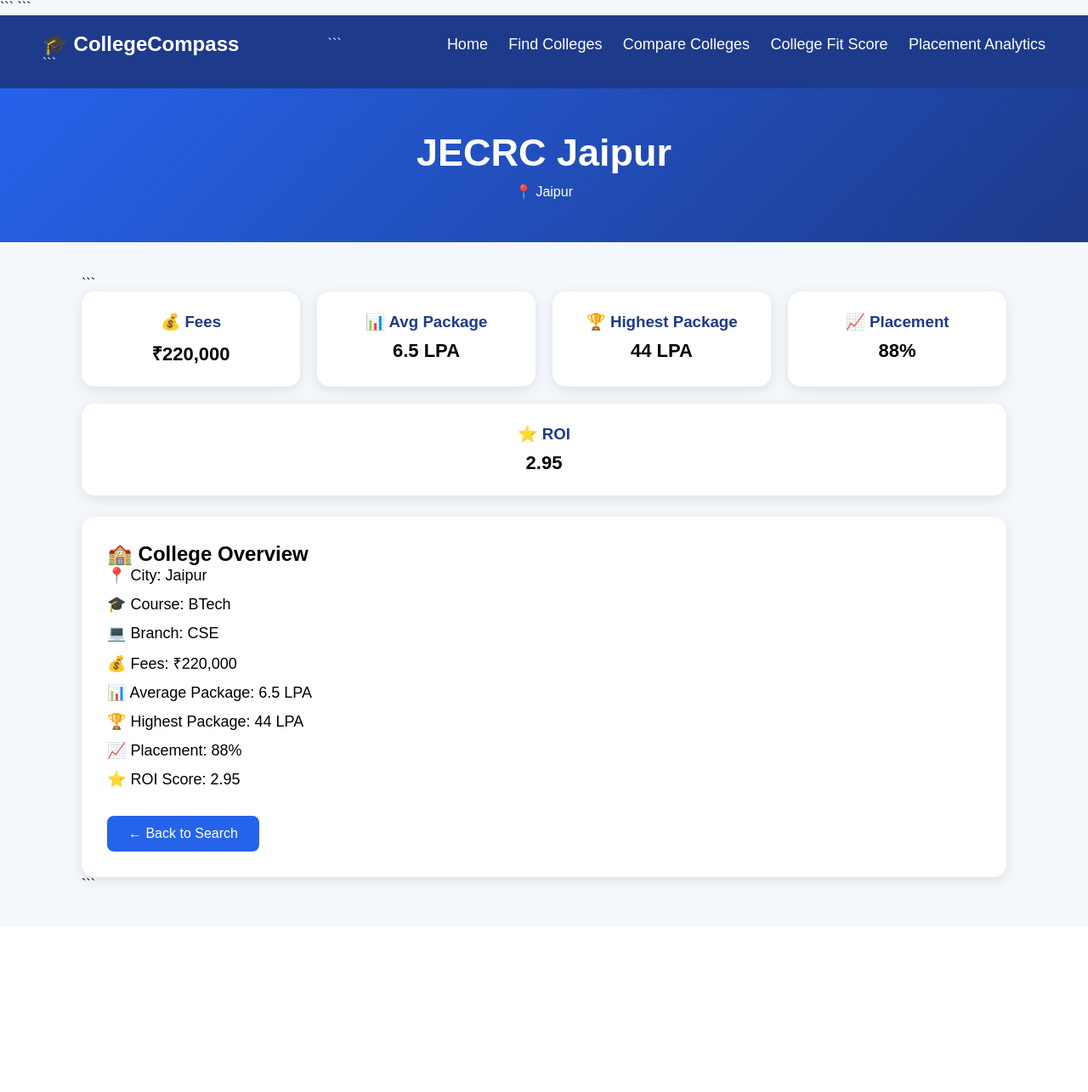
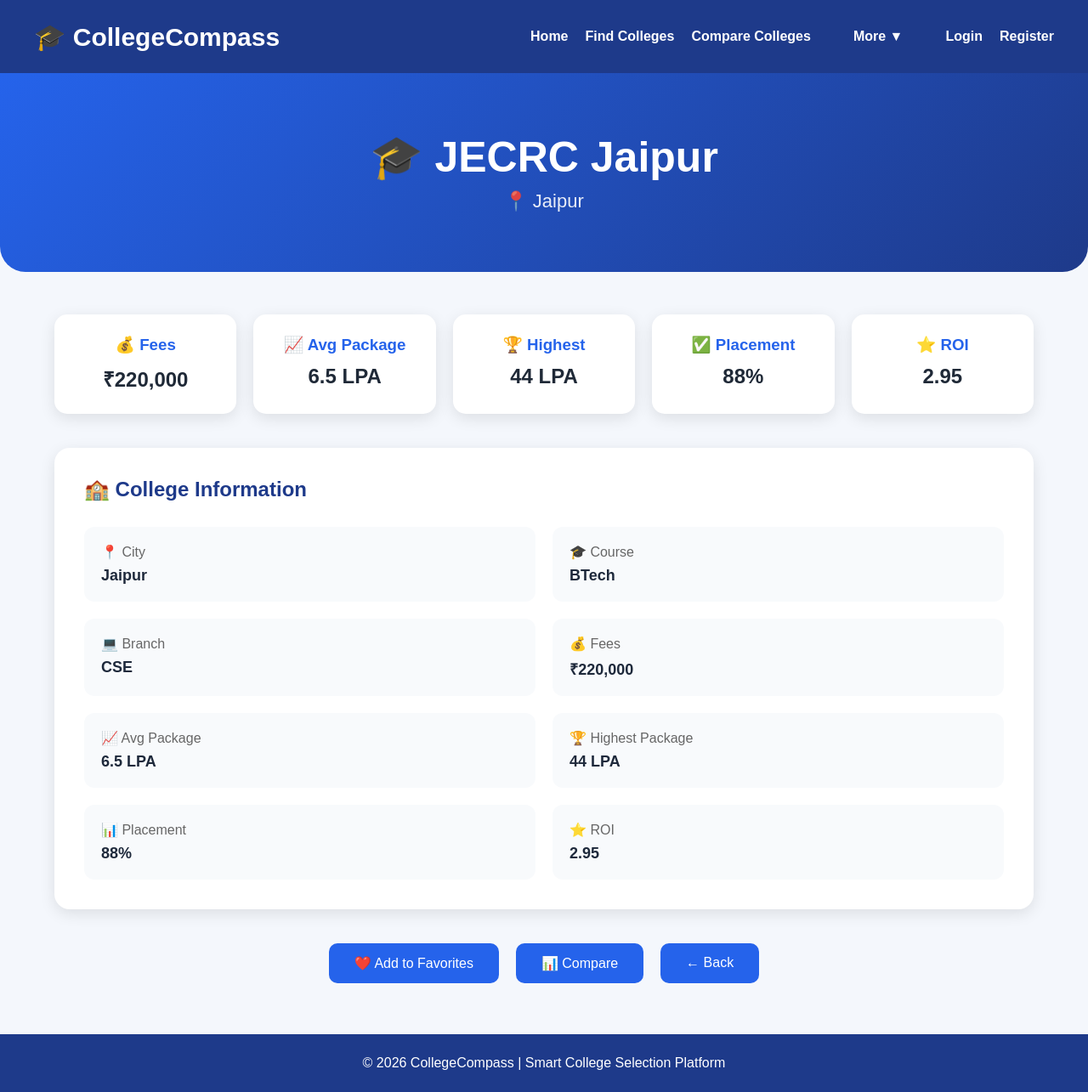
Before and after one commit to Shreyansh-Sharma23/CollegeCompass, a Flask app: page /college/1 in a window 1280 px wide. Shown: the whole page at 85% size. Before the commit the page ends 1047 px from the top, so only its background shows below. Run offline with Flask 3, Linux system fonts and the light colour scheme; data comes from the database, SQL or seed files in the repository.

Commit message:
Redesign college profile page and continue UI refactoring

````diff
--- a/static/css/style.css
+++ b/static/css/style.css
@@ -362,3 +362,145 @@ form button{
     }
 
 }
+/* =====================================================
+   COLLEGE PROFILE
+===================================================== */
+
+.profile-hero{
+
+    background:linear-gradient(135deg,#2563eb,#1e3a8a);
+    color:white;
+    text-align:center;
+    padding:70px 20px;
+    border-radius:0 0 30px 30px;
+
+}
+
+.profile-hero h1{
+
+    font-size:50px;
+    margin-bottom:10px;
+
+}
+
+.profile-hero p{
+
+    font-size:22px;
+    opacity:.9;
+
+}
+
+.profile-container{
+
+    width:90%;
+    max-width:1200px;
+    margin:50px auto;
+
+}
+
+.profile-stats{
+
+    display:grid;
+    grid-template-columns:repeat(auto-fit,minmax(180px,1fr));
+    gap:20px;
+    margin-bottom:40px;
+
+}
+
+.profile-stat{
+
+    background:white;
+    padding:25px;
+    text-align:center;
+    border-radius:15px;
+    box-shadow:0 5px 18px rgba(0,0,0,.1);
+    transition:.3s;
+
+}
+
+.profile-stat:hover{
+
+    transform:translateY(-5px);
+
+}
+
+.profile-stat h3{
+
+    color:#2563eb;
+    margin-bottom:12px;
+
+}
+
+.profile-stat p{
+
+    font-size:24px;
+    font-weight:bold;
+
+}
+
+.profile-card{
+
+    background:white;
+    border-radius:18px;
+    padding:35px;
+    box-shadow:0 5px 18px rgba(0,0,0,.1);
+
+}
+
+.profile-card h2{
+
+    color:#1e3a8a;
+    margin-bottom:30px;
+
+}
+
+.info-grid{
+
+    display:grid;
+    grid-template-columns:repeat(2,1fr);
+    gap:20px;
+
+}
+
+.info-item{
+
+    background:#f8fafc;
+    border-radius:12px;
+    padding:20px;
+
+}
+
+.info-item span{
+
+    display:block;
+    color:#666;
+    margin-bottom:8px;
+
+}
+
+.info-item strong{
+
+    color:#1e293b;
+    font-size:18px;
+
+}
+
+.profile-actions{
+
+    margin-top:40px;
+    display:flex;
+    justify-content:center;
+    gap:20px;
+    flex-wrap:wrap;
+
+}
+
+@media(max-width:768px){
+
+    .info-grid{
+
+        grid-template-columns:1fr;
+
+    }
+
+}
--- a/templates/college_profile.html
+++ b/templates/college_profile.html
@@ -1,200 +1,118 @@
-<!DOCTYPE html>
+{% extends "base.html" %}
 
-<html>
+{% block content %}
 
-<head>
-    <title>{{ college[1] }} - CollegeCompass</title>
+<div class="profile-hero">
 
-```
-<style>
-    *{
-        margin:0;
-        padding:0;
-        box-sizing:border-box;
-        font-family:Arial,sans-serif;
-    }
+    <h1>🎓 {{ college[1] }}</h1>
 
-    body{
-        background:#f4f7fc;
-    }
+    <p>📍 {{ college[2] }}</p>
 
-    nav{
-        background:#1e3a8a;
-        color:white;
-        padding:20px 50px;
-    }
-
-    .nav-container{
-        display:flex;
-        justify-content:space-between;
-        align-items:center;
-    }
-
-    .nav-links a{
-        color:white;
-        text-decoration:none;
-        margin-left:20px;
-        font-size:18px;
-    }
-
-    .nav-links a:hover{
-        color:#bfdbfe;
-    }
-
-    .hero{
-        background:linear-gradient(135deg,#2563eb,#1e3a8a);
-        color:white;
-        text-align:center;
-        padding:50px;
-    }
-
-    .hero h1{
-        font-size:45px;
-        margin-bottom:10px;
-    }
-
-    .container{
-        width:85%;
-        margin:40px auto;
-    }
-
-    .stats{
-        display:flex;
-        gap:20px;
-        flex-wrap:wrap;
-        margin-bottom:25px;
-    }
-
-    .stat-box{
-        flex:1;
-        min-width:220px;
-        background:white;
-        border-radius:15px;
-        padding:25px;
-        text-align:center;
-        box-shadow:0px 4px 15px rgba(0,0,0,0.1);
-    }
-
-    .stat-box h3{
-        color:#1e3a8a;
-        margin-bottom:10px;
-    }
-
-    .stat-box p{
-        font-size:22px;
-        font-weight:bold;
-    }
-
-    .card{
-        background:white;
-        border-radius:15px;
-        padding:30px;
-        box-shadow:0px 4px 15px rgba(0,0,0,0.1);
-    }
-
-    .info{
-        font-size:18px;
-        margin-bottom:12px;
-    }
-
-    .back-btn{
-        display:inline-block;
-        margin-top:20px;
-        background:#2563eb;
-        color:white;
-        text-decoration:none;
-        padding:12px 25px;
-        border-radius:8px;
-    }
-</style>
-```
-
-</head>
-
-<body>
-
-<nav>
-    <div class="nav-container">
-        <h2>🎓 CollegeCompass</h2>
-
-```
-    <div class="nav-links">
-        <a href="/">Home</a>
-        <a href="/colleges">Find Colleges</a>
-        <a href="/compare">Compare Colleges</a>
-        <a href="/fit-score">College Fit Score</a>
-        <a href="/placement">Placement Analytics</a>
-    </div>
-</div>
-```
-
-</nav>
-
-<div class="hero">
-    <h1>{{ college[1] }}</h1>
-    <p>📍 {{ college[2] }}</p>
 </div>
 
-<div class="container">
+<div class="profile-container">
 
-```
-<div class="stats">
+    <!-- Quick Stats -->
 
-    <div class="stat-box">
+    <div class="profile-stats">
+
+        <div class="profile-stat">
             <h3>💰 Fees</h3>
             <p>₹{{ "{:,}".format(college[5]) }}</p>
         </div>
 
-    <div class="stat-box">
-        <h3>📊 Avg Package</h3>
+        <div class="profile-stat">
+            <h3>📈 Avg Package</h3>
             <p>{{ college[6] }} LPA</p>
         </div>
 
-    <div class="stat-box">
-        <h3>🏆 Highest Package</h3>
+        <div class="profile-stat">
+            <h3>🏆 Highest</h3>
             <p>{{ college[7] }}</p>
         </div>
 
-    <div class="stat-box">
-        <h3>📈 Placement</h3>
+        <div class="profile-stat">
+            <h3>✅ Placement</h3>
             <p>{{ college[8] }}</p>
         </div>
 
-    <div class="stat-box">
+        <div class="profile-stat">
             <h3>⭐ ROI</h3>
             <p>{{ college[9] }}</p>
         </div>
 
     </div>
 
-<div class="card">
+    <!-- College Information -->
 
-    <h2>🏫 College Overview</h2>
+    <div class="profile-card">
 
-    <p class="info">📍 City: {{ college[2] }}</p>
+        <h2>🏫 College Information</h2>
 
-    <p class="info">🎓 Course: {{ college[3] }}</p>
+        <div class="info-grid">
 
-    <p class="info">💻 Branch: {{ college[4] }}</p>
+            <div class="info-item">
+                <span>📍 City</span>
+                <strong>{{ college[2] }}</strong>
+            </div>
 
-    <p class="info">💰 Fees: ₹{{ "{:,}".format(college[5]) }}</p>
+            <div class="info-item">
+                <span>🎓 Course</span>
+                <strong>{{ college[3] }}</strong>
+            </div>
 
-    <p class="info">📊 Average Package: {{ college[6] }} LPA</p>
+            <div class="info-item">
+                <span>💻 Branch</span>
+                <strong>{{ college[4] }}</strong>
+            </div>
 
-    <p class="info">🏆 Highest Package: {{ college[7] }}</p>
+            <div class="info-item">
+                <span>💰 Fees</span>
+                <strong>₹{{ "{:,}".format(college[5]) }}</strong>
+            </div>
 
-    <p class="info">📈 Placement: {{ college[8] }}</p>
+            <div class="info-item">
+                <span>📈 Avg Package</span>
+                <strong>{{ college[6] }} LPA</strong>
+            </div>
 
-    <p class="info">⭐ ROI Score: {{ college[9] }}</p>
+            <div class="info-item">
+                <span>🏆 Highest Package</span>
+                <strong>{{ college[7] }}</strong>
+            </div>
 
-    <a href="/colleges" class="back-btn">
-        ← Back to Search
+            <div class="info-item">
+                <span>📊 Placement</span>
+                <strong>{{ college[8] }}</strong>
+            </div>
+
+            <div class="info-item">
+                <span>⭐ ROI</span>
+                <strong>{{ college[9] }}</strong>
+            </div>
+
+        </div>
+
+    </div>
+
+    <!-- Action Buttons -->
+
+    <div class="profile-actions">
+
+        <a href="/favorites/add/{{ college[0] }}" class="btn">
+            ❤️ Add to Favorites
+        </a>
+
+        <a href="/compare?id={{ college[0] }}" class="btn">
+            📊 Compare
+        </a>
+
+        <a href="/colleges" class="btn">
+            ← Back
         </a>
 
     </div>
-```
 
 </div>
 
-</body>
-</html>
+{% endblock %}
````
Lines whose indentation alone changed are shown as unchanged.
